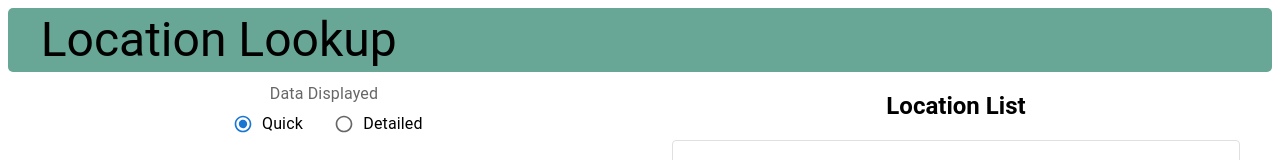
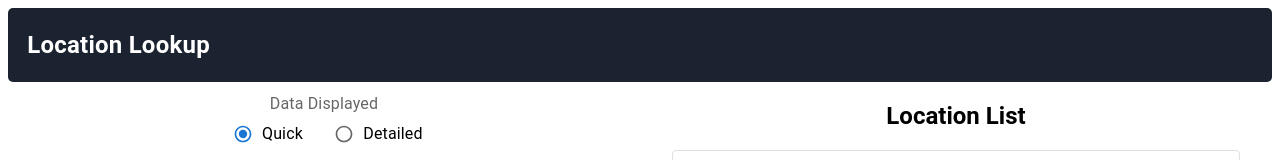
Before and after one commit to jmccandlessSPL/location_lookup, a React (Create React App) app: page / in a window 1280 px wide. Shown: the top 160 px of the page. Built offline with nearby package versions, Linux system fonts and the light colour scheme; no server answers.

Commit message:
added styling similar to MDM with colors and fonts

```diff
--- a/src/App.css
+++ b/src/App.css
@@ -1,6 +1,6 @@
 .App {
   text-align: center;
-  font-family:  "Roboto","Helvetica","Arial",sans-serif;
+  font-family: Inter var,Roboto,"Helvetica",Arial,sans-serif
 }
 
 /*** Main Page ***/
--- a/src/components/MainPage.jsx
+++ b/src/components/MainPage.jsx
@@ -115,13 +115,25 @@ function MainPage() {
         <Box
           id="nav-bar"
           display="grid"
-          gridTemplateColumns="1fr 1fr 1fr"
-          height="8vh"
+          gridTemplateColumns="1fr 1fr"
+          height="min-content"
           alignItems="center"
-          backgroundColor="#68a696"
+          backgroundColor="rgb(27,35,48)"
           borderRadius="5px"
         >
-          <Typography variant="h3">Location Lookup</Typography>
+          <Typography
+            sx={{
+              // font: '"Inter var", "Roboto","Helvetica","Arial","sans-serif"',
+              color: "rgb(255, 255, 255)",
+              padding: "1.5vw",
+              justifySelf: "left",
+              fontWeight: "600",
+              fontSize: "24px",
+            }}
+            // variant="h4"
+          >
+            Location Lookup
+          </Typography>
         </Box>
 
         <Box id="content-box">
```
